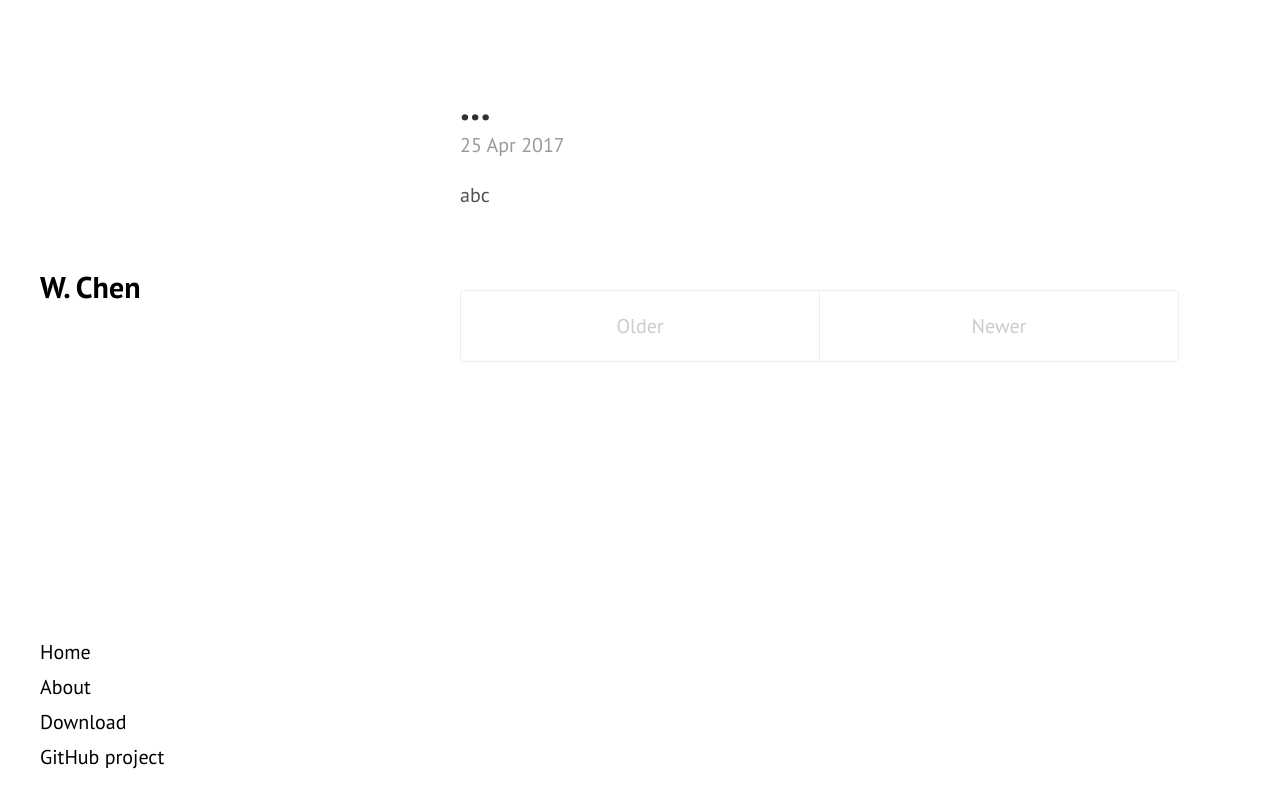
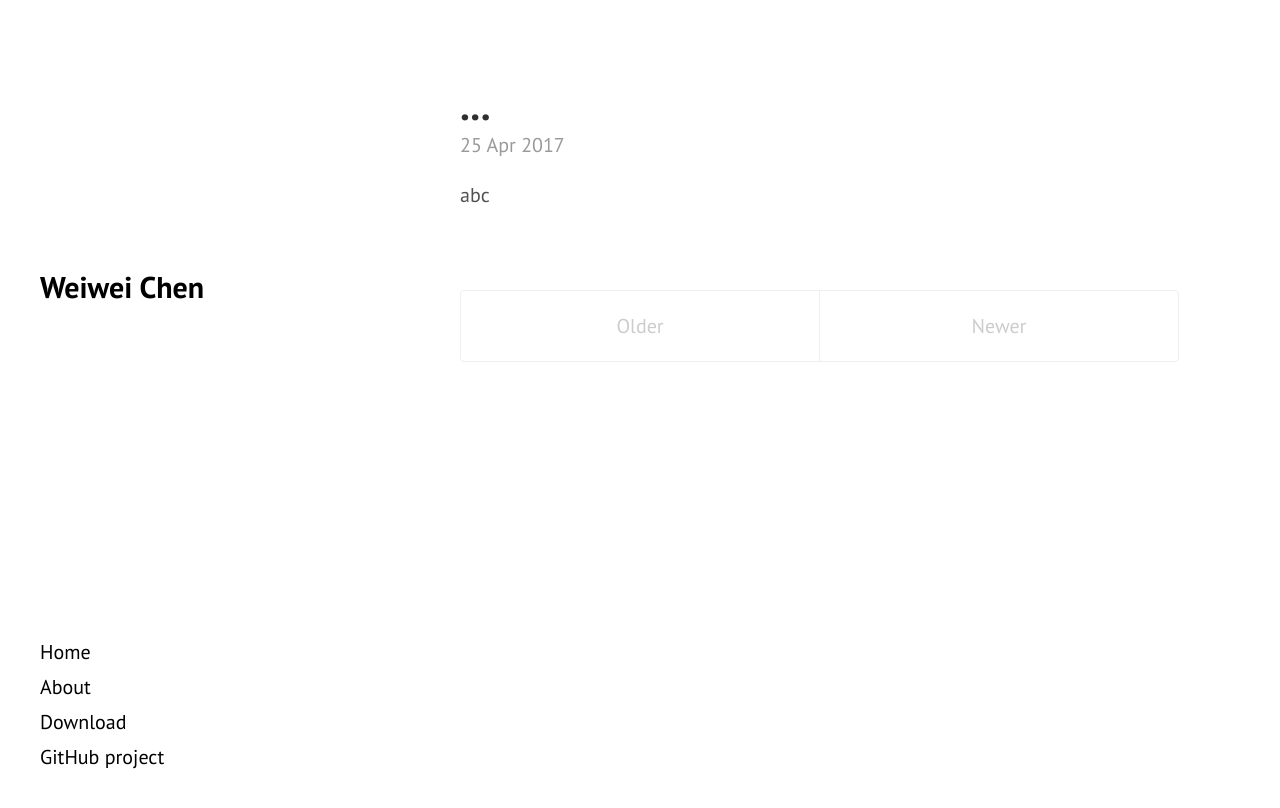
Before and after one commit to ChenSysu/homepage, a Jekyll site: the page built from index.html, in a window 1280 px wide. Shown: the top 808 px of the page. Built offline with Jekyll 4.4.1, drawn with Linux system fonts in a browser that asks for light colours; Markdown is read by kramdown in place of the engine named in the settings; the list of posts is cut into pages by our own code.

Commit message:
W->Weiwei

```diff
--- a/_config.yml
+++ b/_config.yml
@@ -7,7 +7,7 @@ permalink:        pretty
 relative_permalinks: false
 
 # Setup
-title:            W. Chen
+title:            Weiwei Chen
 #tagline:          'A Jekyll theme'
 description:      'Ph.D. student at Institute of Logic and Cognition, Sun Yat-sen University. Guest Ph.D. student at Institute for Logic, Language and Computation, University of Amsterdam.
 '
```
